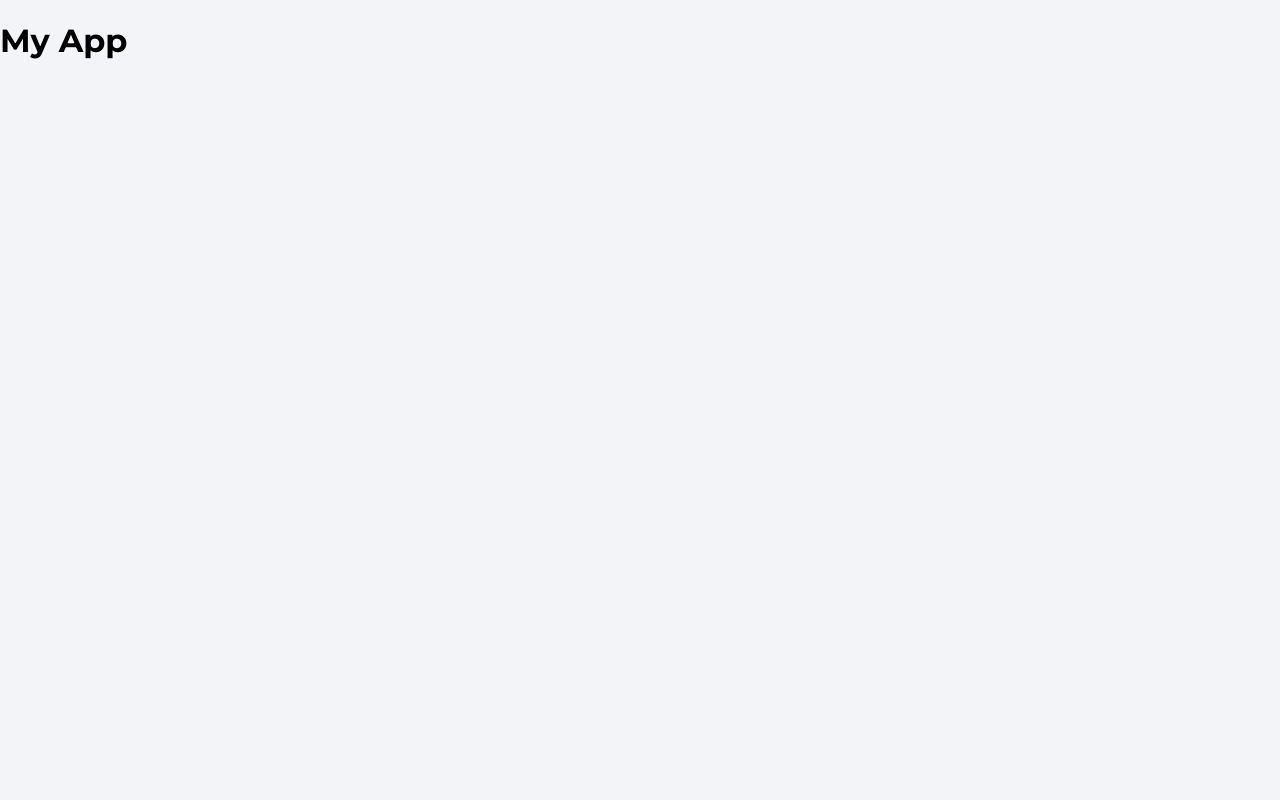
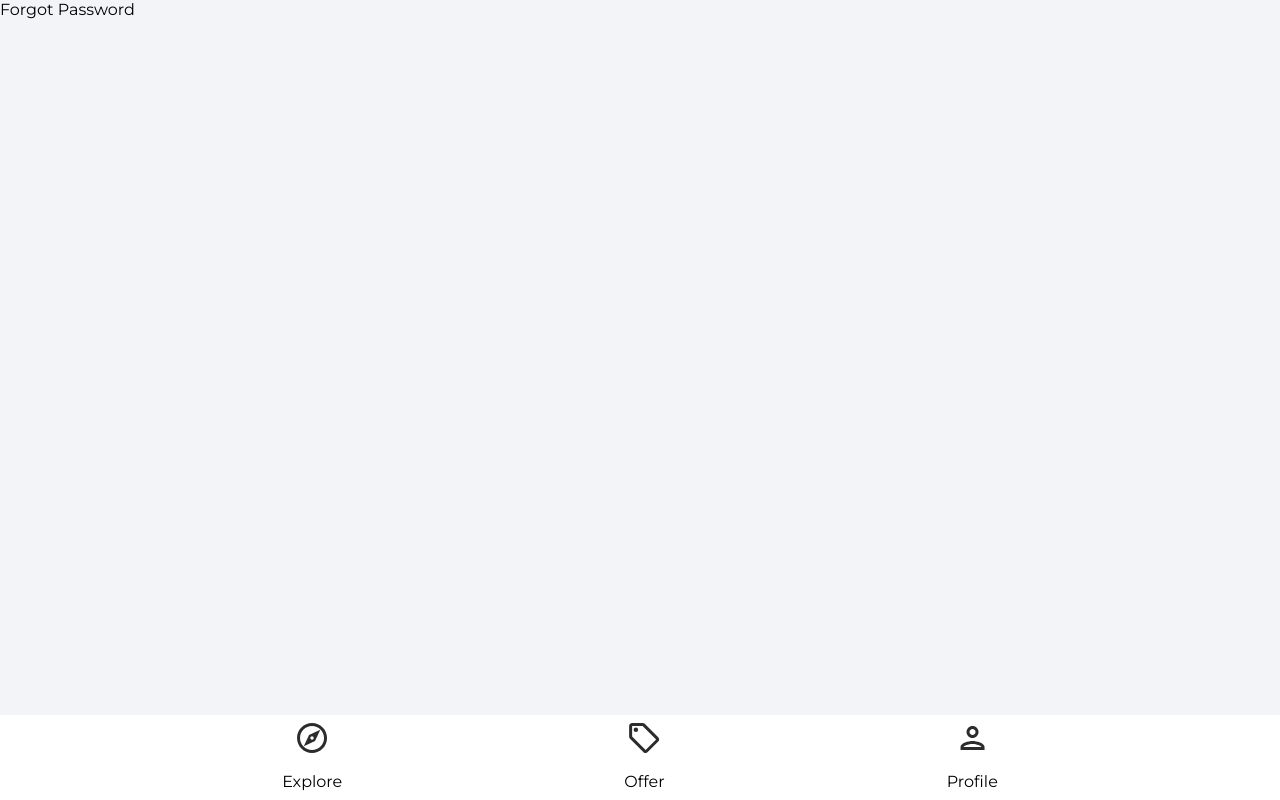
Before and after one commit to tomluxton/house-marketplace, a React (Create React App) app: page /forgot-password in a window 1280 px wide. Built offline with nearby package versions, Linux system fonts and the light colour scheme.

Commit message:
Added nav bar and page urls :)

```diff
--- a/package.json
+++ b/package.json
@@ -8,6 +8,7 @@
     "@testing-library/user-event": "^13.5.0",
     "react": "^18.0.0",
     "react-dom": "^18.0.0",
+    "react-router-dom": "^6.3.0",
     "react-scripts": "5.0.0",
     "web-vitals": "^2.1.4"
   },
--- a/public/index.html
+++ b/public/index.html
@@ -24,7 +24,7 @@
       work correctly both with client-side routing and a non-root public URL.
       Learn how to configure a non-root public URL by running `npm run build`.
     -->
-    <title>React App</title>
+    <title>Housing Marketplace</title>
   </head>
   <body>
     <noscript>You need to enable JavaScript to run this app.</noscript>
--- a/src/App.js
+++ b/src/App.js
@@ -1,7 +1,26 @@
+import {BrowserRouter as Router, Routes, Route} from "react-router-dom";
+import Explore from "./pages/Explore";
+import Offers from "./pages/Offers";
+import Profile from "./pages/Profile";
+import SignIn from "./pages/SignIn";
+import SignUp from "./pages/SignUp";
+import ForgotPassword from "./pages/ForgotPassword";
+import Navbar from "./components/Navbar";
+
 function App() {
   return (
     <>
-      <h1> My App</h1>
+      <Router>
+        <Routes>
+          <Route path="/" element={<Explore />}/>
+          <Route path="/offers" element={<Offers />}/>
+          <Route path="/profile" element={<SignIn />}/>
+          <Route path="/sign-in" element={<SignIn />}/>
+          <Route path="/sign-up" element={<SignUp />}/>
+          <Route path="/forgot-password" element={<ForgotPassword />}/>
+        </Routes>
+        <Navbar />
+      </Router>
     </>
   );
 }
--- /dev/null
+++ b/src/components/Navbar.jsx
@@ -0,0 +1,29 @@
+import {useNavigation, useLocation} from 'react-router-dom'
+import {ReactComponent as OfferIcon} from "../assets/svg/localOfferIcon.svg";
+import {ReactComponent as ExploreIcon} from "../assets/svg/exploreIcon.svg";
+import {ReactComponent as PersonOutlineIcon} from "../assets/svg/personOutlineIcon.svg";
+
+function Navbar() {
+  return (
+    <footer className = "navbar">
+      <nav className = "navbarNav">
+        <ul className = "navbarListItems">
+          <li className = "navbarListItem">
+            <ExploreIcon fill ="#2c2c2c" width = "36pm" height = "36px" />
+            <p>Explore</p>
+          </li>
+          <li className = "navbarListItem">
+            <OfferIcon fill ="#2c2c2c" width = "36pm" height = "36px" />
+            <p>Offer</p>
+          </li>
+          <li className = "navbarListItem">
+            <PersonOutlineIcon fill ="#2c2c2c" width = "36pm" height = "36px" />
+            <p>Profile</p>
+          </li>
+        </ul>
+      </nav>
+    </footer>
+  )
+}
+
+export default Navbar
--- /dev/null
+++ b/src/pages/Explore.jsx
@@ -0,0 +1,7 @@
+function Explore() {
+  return (
+    <div>Explore</div>
+  )
+}
+
+export default Explore
--- /dev/null
+++ b/src/pages/ForgotPassword.jsx
@@ -0,0 +1,7 @@
+function ForgotPassword() {
+  return (
+    <div>Forgot Password</div>
+  )
+}
+
+export default ForgotPassword
--- /dev/null
+++ b/src/pages/Offers.jsx
@@ -0,0 +1,7 @@
+function Offers() {
+  return (
+    <div>Offers</div>
+  )
+}
+
+export default Offers
--- /dev/null
+++ b/src/pages/Profile.jsx
@@ -0,0 +1,7 @@
+function Profile() {
+  return (
+    <div>Profile</div>
+  )
+}
+
+export default Profile
--- /dev/null
+++ b/src/pages/SignIn.jsx
@@ -0,0 +1,7 @@
+function SignIn() {
+  return (
+    <div>SignIn</div>
+  )
+}
+
+export default SignIn
--- /dev/null
+++ b/src/pages/SignUp.jsx
@@ -0,0 +1,7 @@
+function SignUp() {
+  return (
+    <div>Sign Up</div>
+  )
+}
+
+export default SignUp
```
Also changed, not shown: 1 other file (tests, documents, lock files or other folders).
